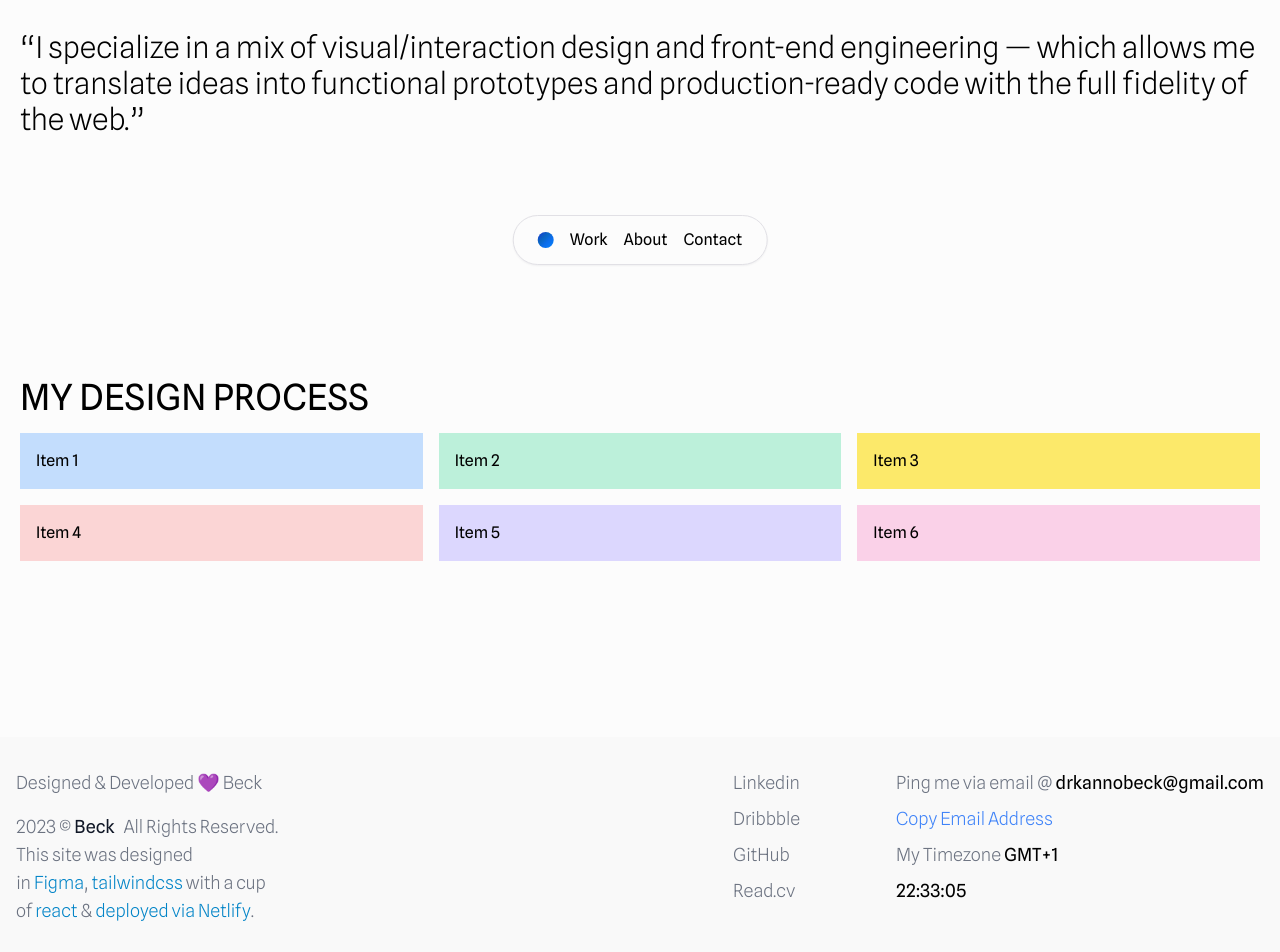
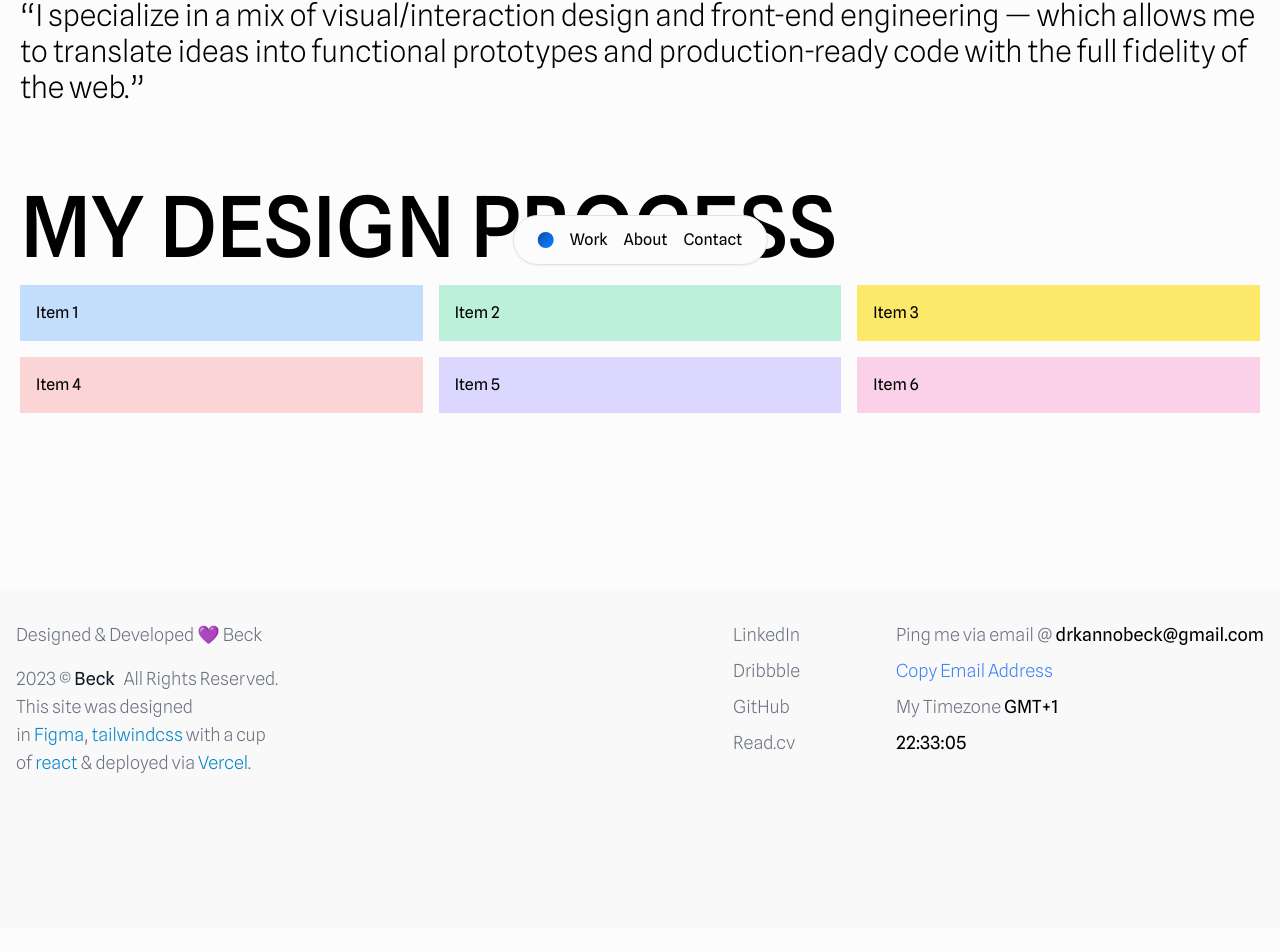
Before and after one commit to altBeck/khoronos, a React (Vite) app: page /me in a window 1280 px wide. Shown: the part 503-1455 px from the top of the page. After the commit the page ends 1432 px from the top, so only its background shows below. Built offline with nearby package versions, Linux system fonts and the light colour scheme.

Commit message:
update-minor

```diff
--- a/src/components/footer/Footer.jsx
+++ b/src/components/footer/Footer.jsx
@@ -22,9 +22,9 @@ const Footer = () => {
 
               <a href="https://react.dev/" className="text-sky-600" target="_blank" rel="noreferrer">react&nbsp;</a>
 
-                &amp;&nbsp;
+                &amp;&nbsp;deployed via
 
-              <a href="https://www.netlify.com/" className="text-sky-600" target="_blank" rel="noreferrer">deployed via Netlify</a>.
+              <a href="https://www.vercel.com/" className="text-sky-600" target="_blank" rel="noreferrer"> Vercel</a>.
             </p>
           </div>
 
@@ -32,7 +32,7 @@ const Footer = () => {
             <div className="pt-4 sm:pt-0">
               <ul className="text-lg space-y-2">
                 <li className="hover:text-gray-900">
-                  <a href="https://linkedin.com/in/kanno-beck">Linkedin</a>
+                  <a href="https://linkedin.com/in/kanno-beck">LinkedIn</a>
                 </li>
 
                 <li className="hover:text-gray-900">
--- a/src/components/projects/Projects.jsx
+++ b/src/components/projects/Projects.jsx
@@ -1,13 +1,19 @@
-import wayaa from "/project/rsz_1rsz_1waya.png";
+import { useState } from "react";
 
 const Projects = () => {
+  const [isHovered, setIsHovered] = useState(false);
   return (
     <div>
 
       <div className="grid grid-cols-1 sm:grid-cols-3 md:grid-cols-2 gap-4 max-w-7xl mx-auto">
-        <div className="p-3 xl:p-6 md:p-4 border-[#D0D5DD] border-[0.5px] rounded-xl shado">
+        <div className="p-3 xl:p-6 md:p-4 border-[#D0D5DD] border-[0.5px] rounded-xl shado overflow-hidden">
           <a href="/wayaa">
-            <img src={wayaa} alt="Wayaa design system splash screen" loading="lazy" className="w-full h-auto rounded-lg border-[#D0D5DD] border-[0.5px]" />
+            <div className="rounded-lg border-[#D0D5DD] overflow-hidden border-[0.5px]">
+
+            <img src="https://raw.githubusercontent.com/altBeck/img/main/rsz_waya.png" alt="Wayaa design system splash screen" loading="lazy" className={`transition-transform transform ${isHovered ? 'scale-105' : 'scale-100'}`}
+        onMouseEnter={() => setIsHovered(true)}
+        onMouseLeave={() => setIsHovered(false)} />
+            </div>
           </a>
           <div>
             <h1 className="text-2xl pt-4">Design System</h1>
--- a/src/pages/me/ME.jsx
+++ b/src/pages/me/ME.jsx
@@ -12,23 +12,20 @@ const ME = () => {
         <h1 className="text-6xl xl:text-[84px] font-medium">ABOUT ME</h1>
 
         <div className="pt-4">
-          <p className="text-2xl font-light">I&apos;m Beck Kanno – a self-taught Nigerian user interface designer working remotely. I&apos;m committed to delivering cool and impactful designs through strategic thinking and functional interactions.</p>
+          <p className="text-lg md:text-2xl font-light">I&apos;m Beck Kanno – a self-taught Nigerian user interface designer working remotely. I&apos;m committed to delivering cool and impactful designs through strategic thinking and functional interactions.</p>
 
-          <p className="text-2xl font-light pt-4">I&apos;m currently a Product Designer at <span className="hover_img"><a className="underline" href="https://www.breeze.africa/" target="_blank" rel="noopener noreferrer">Breeze <span><img src="https://github.com/altBeck/img/blob/main/rsz_breeze-banner.png?raw=true" alt="image" height="100" /></span></a>
-          </span>, having previously led designs as a User Interface Developer at <span className="hover_img"><a className="underline" href="https://onlinecoursehost.com" target="_blank" rel="noopener noreferrer">OnlineCourseHost.Com <span><img src="https://github.com/altBeck/img/blob/main/rsz_64e5d6d102999.png?raw=true" alt="image" height="100" /></span></a></span>. On the side, I&apos;m working on <span className="hover_img"><a className="underline" href="https://onlinecoursehost.com" target="_blank" rel="noopener noreferrer">Portal Check <span><img src="https://github.com/altBeck/img/blob/main/rsz_1main.png?raw=true" alt="image" height="100" /></span></a></span>, a verification platform for university students.
+          <p className="text-lg md:text-2xl font-light pt-4">I&apos;m currently a Product Designer at <span className="hover_img"><a className="underline" href="https://www.breeze.africa/" target="_blank" rel="noopener noreferrer">Breeze<span><img src="https://github.com/altBeck/img/blob/main/rsz_breeze-banner.png?raw=true" alt="image" height="100" /></span></a>
+          </span>, having previously led designs as a User Interface Developer at <span className="hover_img"><a className="underline" href="https://onlinecoursehost.com" target="_blank" rel="noopener noreferrer">OnlineCourseHost.Com<span><img src="https://github.com/altBeck/img/blob/main/rsz_64e5d6d102999.png?raw=true" alt="image" height="100" /></span></a></span>. On the side, I&apos;m working on <span className="hover_img"><a className="underline" href="https://onlinecoursehost.com" target="_blank" rel="noopener noreferrer">Portal Check<span><img src="https://github.com/altBeck/img/blob/main/rsz_1main.png?raw=true" alt="image" height="100" /></span></a></span>, a verification platform for university students.
           </p>
         </div>
       </div>
 
-
-
-
-      <div className="my-20 xl:my-24">
-        <q className="text-3xl font-light text-center">I specialize in a mix of visual/interaction design and front-end engineering — which allows me to translate ideas into functional prototypes and production-ready code with the full fidelity of the web.</q>
+      <div className="my-16">
+        <q className="text-2xl md:text-3xl font-light text-center">I specialize in a mix of visual/interaction design and front-end engineering — which allows me to translate ideas into functional prototypes and production-ready code with the full fidelity of the web.</q>
       </div>
 
-      <div className="xl:pt-32">
-        <h3 className="xl:text-4xl uppercase py-4">My design process</h3>
+      <div className="">
+        <h3 className="text-6xl xl:text-[84px] font-medium uppercase py-4">My design process</h3>
 
         <div className="grid grid-cols-1 sm:grid-cols-2 md:grid-cols-3 gap-4">
           <div className="bg-blue-200 p-4">Item 1</div>
```
Also changed, not shown: public/project/rsz_1rsz_1waya.png (deleted).
